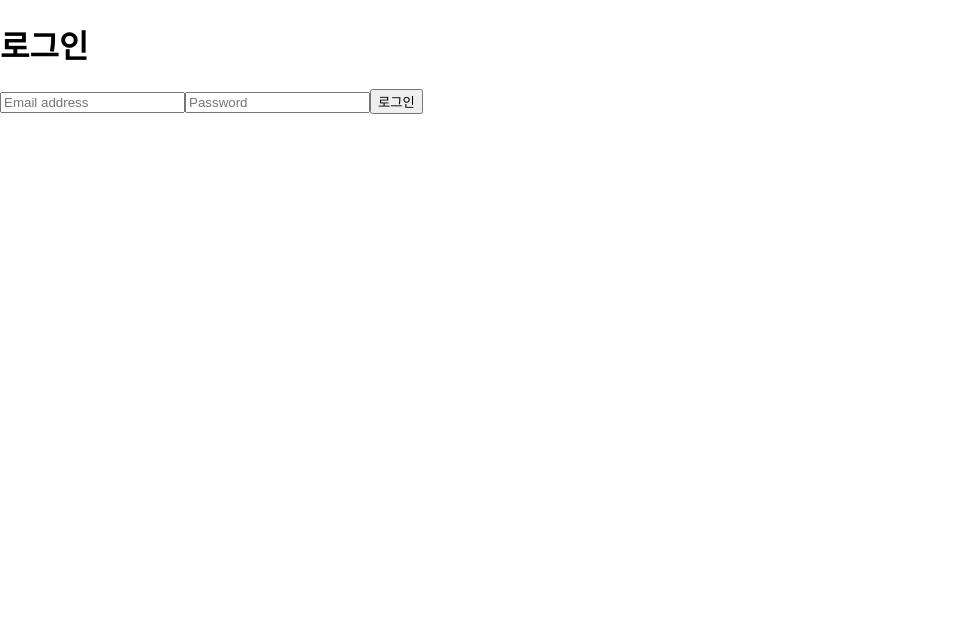
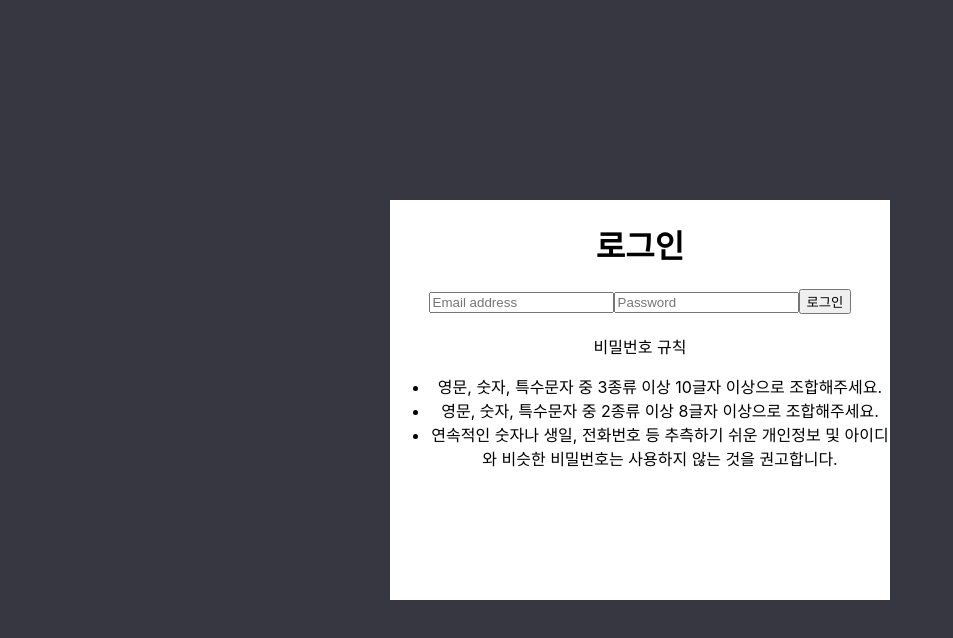
Before and after one commit to Homegirl7417/typescript-movie-dashboard, a React (Create React App) app: page /login in a window 1280 px wide. Shown: the top 638 px of the page, without its empty margins (0-953 px from the left). Built offline with nearby package versions, Linux system fonts and the light colour scheme; no server answers.

Commit message:
feature: 비밀번호 유효성 검사 함수 생성 및 로그인 페이지 디자인 작업

```diff
--- a/src/pages/login.tsx
+++ b/src/pages/login.tsx
@@ -1,5 +1,23 @@
 import React, {useState} from "react";
 import { useNavigate } from "react-router-dom";
+import styled from 'styled-components';
+
+const LoginContainer = styled.div`
+  width: 100vw;
+  height: 100vh;
+  background-color: #363740;
+`;
+
+const LoginWrapper = styled.div`
+  width: 500px;
+  height: 400px;
+  position: absolute;
+  left: 50%;
+  top: 50%;
+  transform: translate(-50%, -50%);
+  background-color: white;
+  text-align: center;
+`;
 
 export default function Login(): React.ReactElement {
   const [email, setEmail] = useState('');
@@ -14,19 +32,36 @@ export default function Login(): React.ReactElement {
   };
 
   const validateEmail = (emailInput: string): boolean => {
-    const regExp = /^([0-9a-zA-Z_-]+)@([0-9a-zA-Z_-]+)(\.[0-9a-zA-Z_-]+){1,2}$/;
-    return regExp.test(emailInput);
+    const emailRegExp = /^([0-9a-zA-Z_-]+)@([0-9a-zA-Z_-]+)(\.[0-9a-zA-Z_-]+){1,2}$/;
+    return emailRegExp.test(emailInput);
+  }
+
+  const validatePassword = (passwordInput: string): boolean => {
+    // 영문, 숫자, 특수문자 중 3종류 이상을 조합하여 최소 8자리 이상
+    const passwordThreeTypeRegExp = /^(?=.*[A-Za-z])(?=.*\d)(?=.*[@$!%*#?&^])[A-Za-z\d@$!%*#?&^]{8,}$/;
+    // 영문, 숫자, 특수문자 중 2종류 이상을 조합하여 최소 10자리 이상
+    const alphabetAndNumberRegExp = /^(?=.*[A-Za-z])(?=.*\d)[A-Za-z\d]{10,}$/;
+    const numberAndSpecialRegExp = /^(?=.*\d)(?=.*[@$!%*#?&^])[\d@$!%*#?&^]{10,}$/;
+    const alphabetAndSpecialRegExp = /^(?=.*[A-Za-z])(?=.*[@$!%*#?&^])[A-Za-z@$!%*#?&^]{10,}$/;
+    if (passwordThreeTypeRegExp.test(passwordInput)) return true;
+    if (
+      alphabetAndNumberRegExp.test(passwordInput) ||
+      numberAndSpecialRegExp.test(passwordInput) ||
+      alphabetAndSpecialRegExp.test(passwordInput)
+    ) return true;
+    return false;
   }
 
   const onClickLogin = (): void => {
     if (!validateEmail(email)) alert('이메일 형식이 올바르지 않습니다.');
+    else if (!validatePassword(password)) alert('비밀번호 형식이 올바르지 않습니다.')
     else {
-      alert(`이메일: ${email} / 패스워드: ${password}`);
       navigate('/movie/list');
     }
   }
   return (
-    <div>
+    <LoginContainer>
+      <LoginWrapper>
         <h1>로그인</h1>
         <form>
           <input name="email" placeholder="Email address" value={email} onChange={onChangeEmail} />
@@ -35,6 +70,17 @@ export default function Login(): React.ReactElement {
             로그인
           </button>
         </form>
-    </div>
+        <br />
+        <div>비밀번호 규칙</div>
+        <ul>
+          <li>영문, 숫자, 특수문자 중 3종류 이상 10글자 이상으로 조합해주세요.</li>
+          <li>영문, 숫자, 특수문자 중 2종류 이상 8글자 이상으로 조합해주세요.</li>
+          <li>
+            연속적인 숫자나 생일, 전화번호 등 추측하기 쉬운 개인정보 및 아이디와 비슷한 비밀번호는 사용하지 않는 것을
+            권고합니다.
+          </li>
+        </ul>
+      </LoginWrapper>
+    </LoginContainer>
   );
 };
```
Lines whose indentation alone changed are shown as unchanged.
